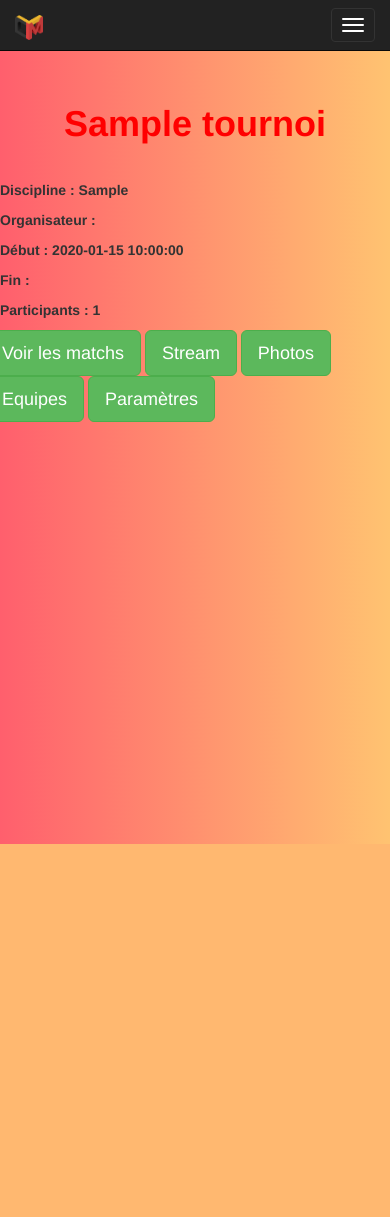
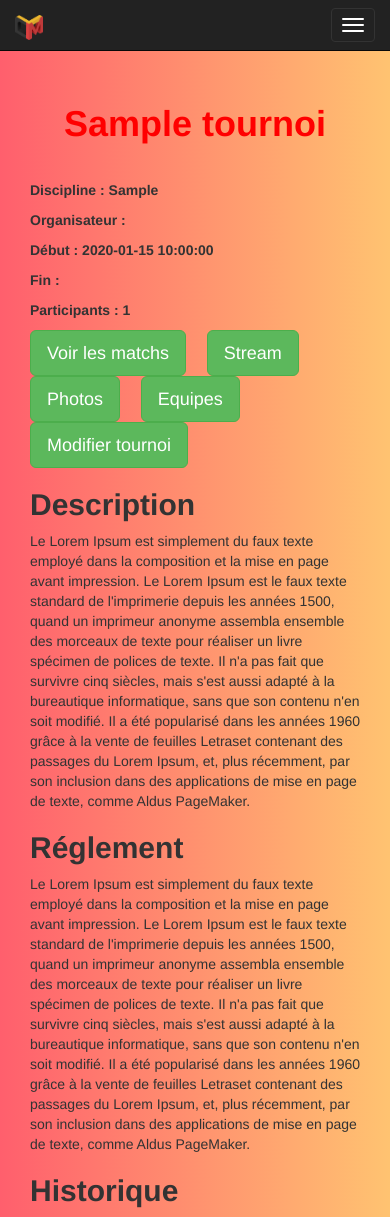
Before and after one commit to ShinKyoken/Cyber_Monsieur_Loyal, a Flask app: template appli/templates/tournoi.html in a window 390 px wide; the page is wider, and only the part inside the window is pictured. Before the commit the page ends 844 px from the top of that part, so only its background shows below. Run offline with Flask 2, Linux system fonts and the light colour scheme; the template is opened without the code that fills it: most values are stand-ins (such as "Sample title", 1, 10 or a date in 2020); some libraries are stand-ins or nearby versions.

Commit message:
MOdification du template de tournoi

```diff
--- a/appli/static/tableauDeBord.css
+++ b/appli/static/tableauDeBord.css
@@ -1,6 +1,3 @@
-#container{
-    padding-top:6em;
-}
 
 li{
     list-style:none;
@@ -10,4 +7,9 @@ li{
     background: -webkit-linear-gradient(to left, #FFC371, #FF5F6D);  /* Chrome 10-25, Safari 5.1-6 */
     background: linear-gradient(to left, #FFC371, #FF5F6D); /* W3C, IE 10+/ Edge, Firefox 16+, Chrome 26+, Opera 12+, Safari 7+ */
     min-height: 100vh;
+    padding-top:6em;
 }
+
+button{
+    margin-right:2vh;
+}
--- a/appli/templates/tournoi.html
+++ b/appli/templates/tournoi.html
@@ -1,26 +1,70 @@
-{% extends "base.html" %}
-{% block styles %}
-{{ super() }}
+{% extends "base.html" %} {% block styles %} {{ super() }}
 <link rel="stylesheet" href="{{ url_for('static', filename='tableauDeBord.css') }}">
-{% endblock %}
-{% block main %}
-<div class="banner" id="container">
-    <h1 class="text-center"><strong>{{tournoi}}</strong></h1>
+{% endblock %} {% block main %}
+<div class="container-fluid banner">
+    <div class="container">
+        <h1 class="text-center">
+            <strong>{{tournoi}}</strong>
+        </h1>
         <div class="row">
-        <p class="col-md-3"><strong>Discipline : {{tournoi.disciplineTournoi}}</strong></p>
-        <p class="col-md-3"><strong>Organisateur : </strong></p>
-        <p class="col-md-2"><strong>Début : {{tournoi.dateTournoi}}</strong></p>
-        <p class="col-md-2"><strong>Fin : </strong></p>
-        <p class="col-md-2"><strong>Participants : {{tournoi.nbEquipes}}</strong></p>
+            <p class="col-md-3">
+                <strong>Discipline : {{tournoi.disciplineTournoi}}</strong>
+            </p>
+            <p class="col-md-3">
+                <strong>Organisateur : </strong>
+            </p>
+            <p class="col-md-2">
+                <strong>Début : {{tournoi.dateTournoi}}</strong>
+            </p>
+            <p class="col-md-2">
+                <strong>Fin : </strong>
+            </p>
+            <p class="col-md-2">
+                <strong>Participants : {{tournoi.nbEquipes}}</strong>
+            </p>
         </div>
-    <div class="row">
-        <button class="btn btn-success btn-lg inputStyle col-md-3">Voir les matchs</button>
+        <div class="row center-block">
+            <button class="btn btn-success btn-lg inputStyle col-md-2">Voir les matchs</button>
             <button class="btn btn-success btn-lg inputStyle col-md-2">Stream</button>
             <button class="btn btn-success btn-lg inputStyle col-md-2">Photos</button>
             <button class="btn btn-success btn-lg inputStyle col-md-2">Equipes</button>
-        <button class="btn btn-success btn-lg inputStyle col-md-3">Paramètres</button>
+            <button class="btn btn-success btn-lg inputStyle col-md-2">Modifier tournoi</button>
+        </div>
+        <div class="row">
+            <div class="col-md-6">
+                <div>
+                    <h2>
+                        <strong>Description</strong>
+                    </h2>
+                    <p>Le Lorem Ipsum est simplement du faux texte employé dans la composition et la mise en page avant impression.
+                        Le Lorem Ipsum est le faux texte standard de l'imprimerie depuis les années 1500, quand un imprimeur
+                        anonyme assembla ensemble des morceaux de texte pour réaliser un livre spécimen de polices de texte.
+                        Il n'a pas fait que survivre cinq siècles, mais s'est aussi adapté à la bureautique informatique,
+                        sans que son contenu n'en soit modifié. Il a été popularisé dans les années 1960 grâce à la vente
+                        de feuilles Letraset contenant des passages du Lorem Ipsum, et, plus récemment, par son inclusion
+                        dans des applications de mise en page de texte, comme Aldus PageMaker.
+                    </p>
+                </div>
+                <div>
+                    <h2>
+                        <strong>Réglement</strong>
+                    </h2>
+                    <p>Le Lorem Ipsum est simplement du faux texte employé dans la composition et la mise en page avant impression.
+                        Le Lorem Ipsum est le faux texte standard de l'imprimerie depuis les années 1500, quand un imprimeur
+                        anonyme assembla ensemble des morceaux de texte pour réaliser un livre spécimen de polices de texte.
+                        Il n'a pas fait que survivre cinq siècles, mais s'est aussi adapté à la bureautique informatique,
+                        sans que son contenu n'en soit modifié. Il a été popularisé dans les années 1960 grâce à la vente
+                        de feuilles Letraset contenant des passages du Lorem Ipsum, et, plus récemment, par son inclusion
+                        dans des applications de mise en page de texte, comme Aldus PageMaker.
+                    </p>
+                </div>
+            </div>
+            <div class="col-md-6">
+                <h2>
+                    <strong>Historique</strong>
+                </h2>
+            </div>
+        </div>
 </div>
 
-    </ul>
-</div>
 {% endblock %}
```
Lines whose indentation alone changed are shown as unchanged.
